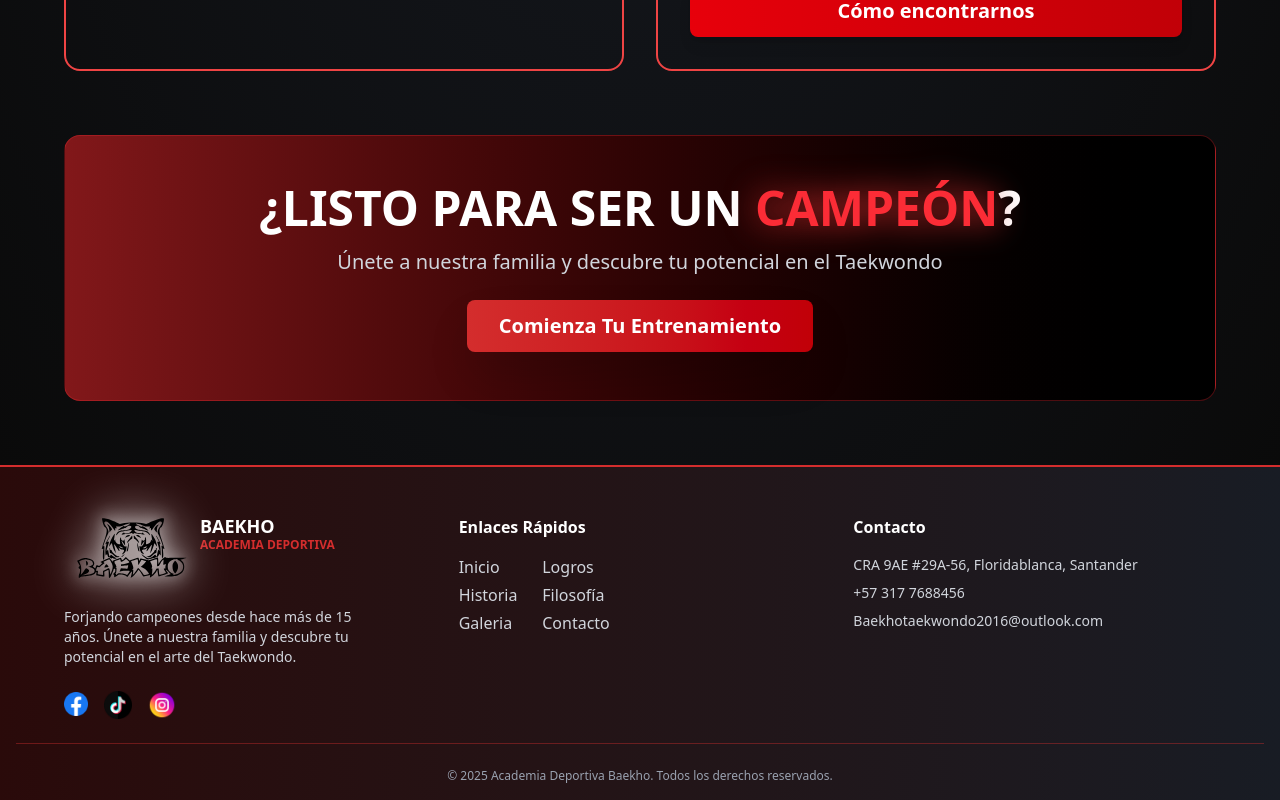
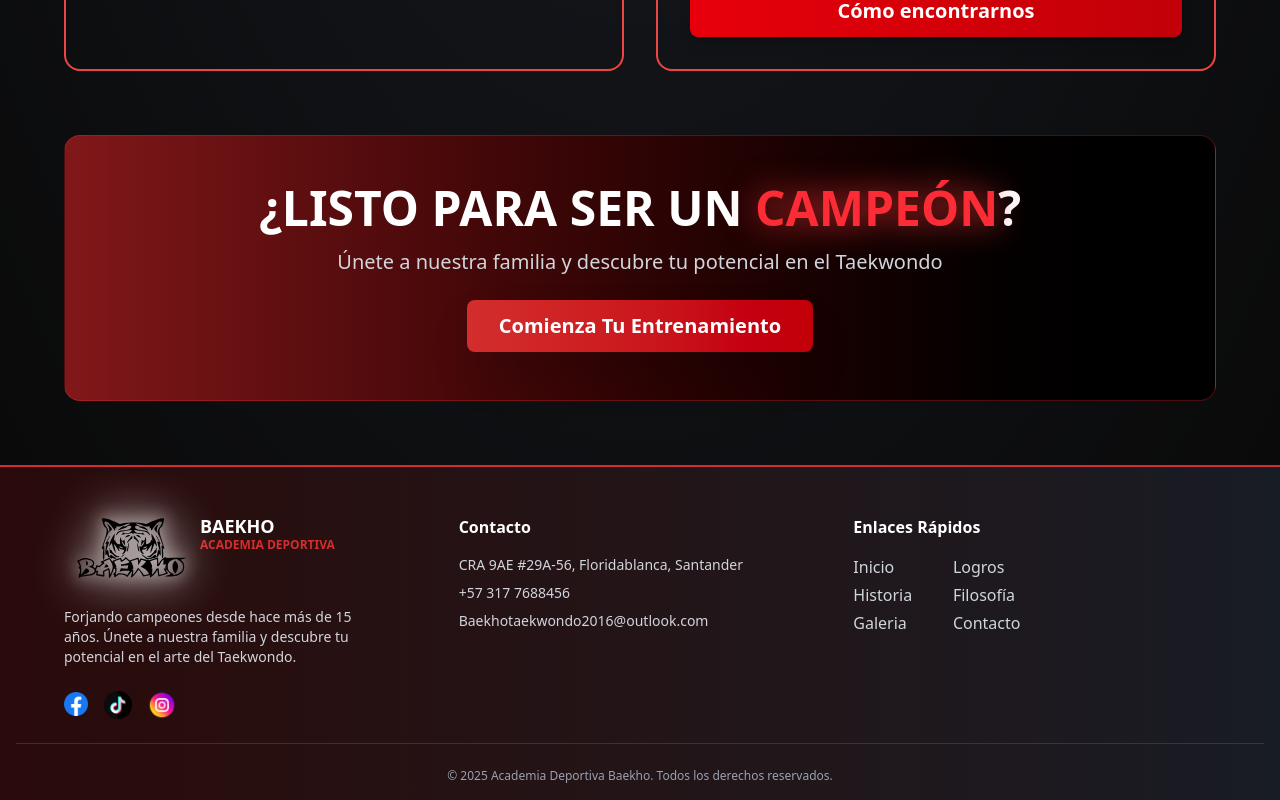
Before and after one commit to Baekho-la-cumbre/Baekho_landing, a React (Vite) app: page / in a window 1280 px wide. Shown: the part 7851-8651 px from the top of the page. Built offline with nearby package versions, Linux system fonts and the light colour scheme.

Commit message:
feat: add contact information section to footer for improved accessibility

```diff
--- a/src/shared/components/Footer.jsx
+++ b/src/shared/components/Footer.jsx
@@ -34,10 +34,17 @@ const Footer = () => (
           </a>
         </div>
       </div>
+      {/* Contacto */}
+      <div className="flex flex-col gap-2 items-center md:items-start text-center md:text-left">
+        <span className="text-white font-bold mb-2">Contacto</span>
+        <span className="text-gray-300 text-sm">CRA 9AE #29A-56, Floridablanca, Santander</span>
+        <span className="text-gray-300 text-sm">+57 317 7688456</span>
+        <a href="mailto:info@baekhoacademy.com" className="text-gray-300 text-sm hover:text-[#D42D2D] transition">Baekhotaekwondo2016@outlook.com</a>
+      </div>
       {/* Enlaces rápidos */}
       <div className="flex flex-col gap-2 items-center md:items-start text-center md:text-left">
         <span className="text-white font-bold mb-2">Enlaces Rápidos</span>
-        <div className="grid grid-cols-2 gap-x-4 gap-y-1 w-full text-left">
+        <div className="grid grid-cols-2 gap-x-8 gap-y-1 w-full text-left">
           <a href="#inicio" className="text-gray-300 hover:text-[#D42D2D] transition">Inicio</a>
           <a href="#logros" className="text-gray-300 hover:text-[#D42D2D] transition">Logros</a>
           <a href="#historia" className="text-gray-300 hover:text-[#D42D2D] transition">Historia</a>
@@ -45,13 +52,6 @@ const Footer = () => (
           <a href="#galeria" className="text-gray-300 hover:text-[#D42D2D] transition">Galeria</a>
           <a href="#contacto" className="text-gray-300 hover:text-[#D42D2D] transition">Contacto</a>
         </div>
-      </div>
-      {/* Contacto */}
-      <div className="flex flex-col gap-2 items-center md:items-start text-center md:text-left">
-        <span className="text-white font-bold mb-2">Contacto</span>
-        <span className="text-gray-300 text-sm">CRA 9AE #29A-56, Floridablanca, Santander</span>
-        <span className="text-gray-300 text-sm">+57 317 7688456</span>
-        <a href="mailto:info@baekhoacademy.com" className="text-gray-300 text-sm hover:text-[#D42D2D] transition">Baekhotaekwondo2016@outlook.com</a>
       </div>
     </div>
     <hr className="my-6 border-[#D42D2D] opacity-40" />
```
